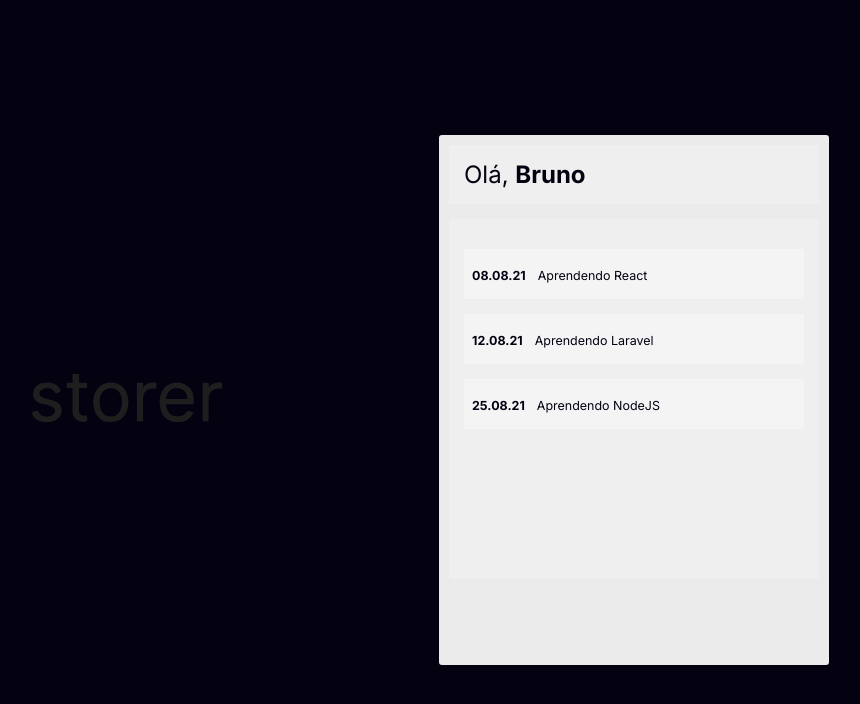
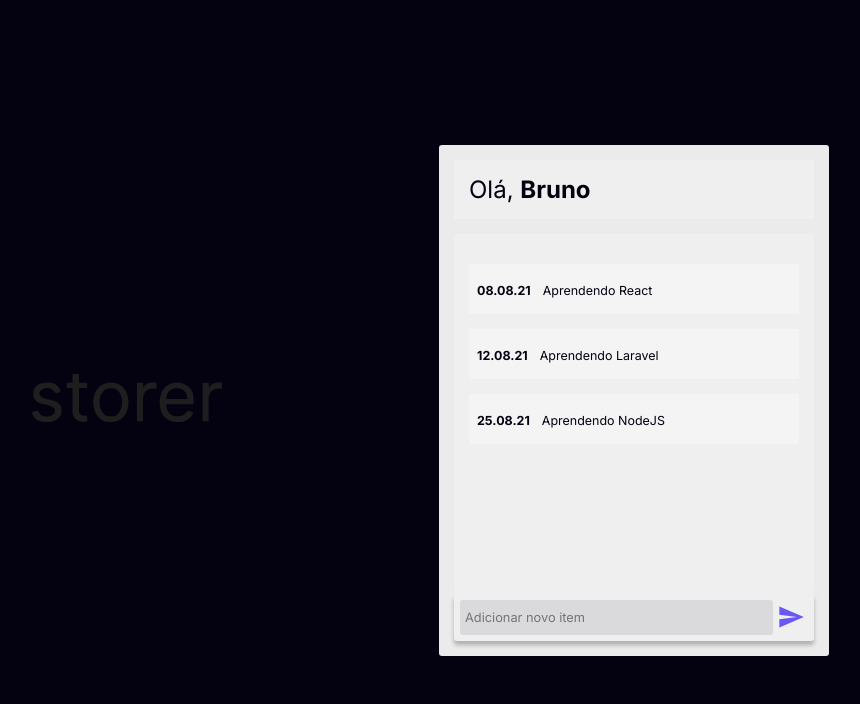
Before and after one commit to srbrunoferreira/storer, a React (Create React App) app in the folder client/: page / in a window 1280 px wide. Shown: the top 704 px of the page, without its empty margins (201-1061 px from the left). Built offline with nearby package versions, Linux system fonts and the light colour scheme.

Commit message:
add: Input component

```diff
--- a/client/src/App.js
+++ b/client/src/App.js
@@ -6,6 +6,7 @@ import { Box } from '@material-ui/core'
 import './App.css'
 import ItemsContainer from './components/ItemsContainer'
 import Text from './components/Text'
+import Input from './components/Input'
 
 const useStyles = makeStyles((theme) => ({
   container: {
@@ -21,10 +22,9 @@ const useStyles = makeStyles((theme) => ({
   },
   contentWrapper: {
     width: '390px',
-    height: '530px',
     backgroundColor: 'rgba(255, 255, 255, 0.92)',
     borderRadius: '3px',
-    padding: '10px',
+    padding: '15px',
     textAlign: 'left'
   },
   header: {
@@ -41,7 +41,7 @@ function App () {
     <Grid
       className={classes.container}
       container
-      justifyContent="center"
+      justifyContent="space-around"
       alignItems="center"
     >
 
@@ -58,6 +58,8 @@ function App () {
           </Box>
 
           <ItemsContainer />
+
+          <Input />
         </Box>
 
       </Grid>
--- /dev/null
+++ b/client/src/components/Input.js
@@ -0,0 +1,41 @@
+import React from 'react'
+import { makeStyles } from '@material-ui/core/styles'
+import Grid from '@material-ui/core/Grid'
+
+const useStyles = makeStyles((theme) => ({
+  container: {
+    width: '100%',
+    backgroundColor: '#EFEFEF',
+    padding: '6px',
+    boxShadow: '0px 4px 4px 0px rgba(0, 0, 0, 0.25)',
+    borderRadius: '3px'
+  },
+  input: {
+    backgroundColor: '#DADADD',
+    border: 'none',
+    width: '90%',
+    height: '35px',
+    fontSize: '0.8em',
+    padding: '5px',
+    borderRadius: '3px',
+    outline: 'none'
+  },
+  img: {
+    width: '28px',
+    margin: '0 auto 0',
+    cursor: 'pointer'
+  }
+}))
+
+const Input = () => {
+  const style = useStyles()
+
+  return (
+    <Grid container justifyContent="space-between" alignItems="center" className={style.container}>
+      <input className={style.input} type="text" maxLength="255" placeholder="Adicionar novo item" />
+      <img src="/send.svg" className={style.img} />
+    </Grid>
+  )
+}
+
+export default Input
```
Also changed, not shown: client/public/send.svg (added).
